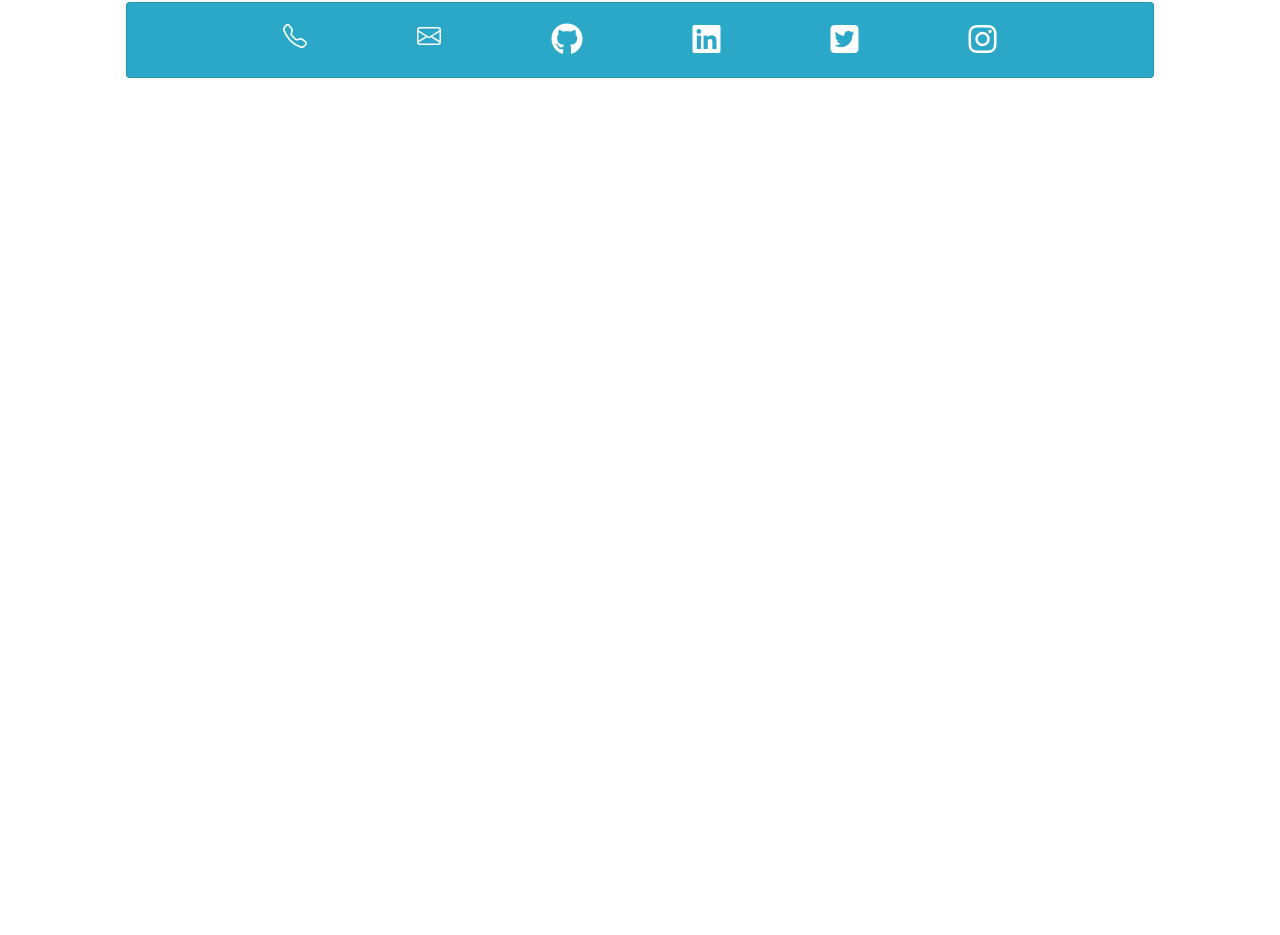
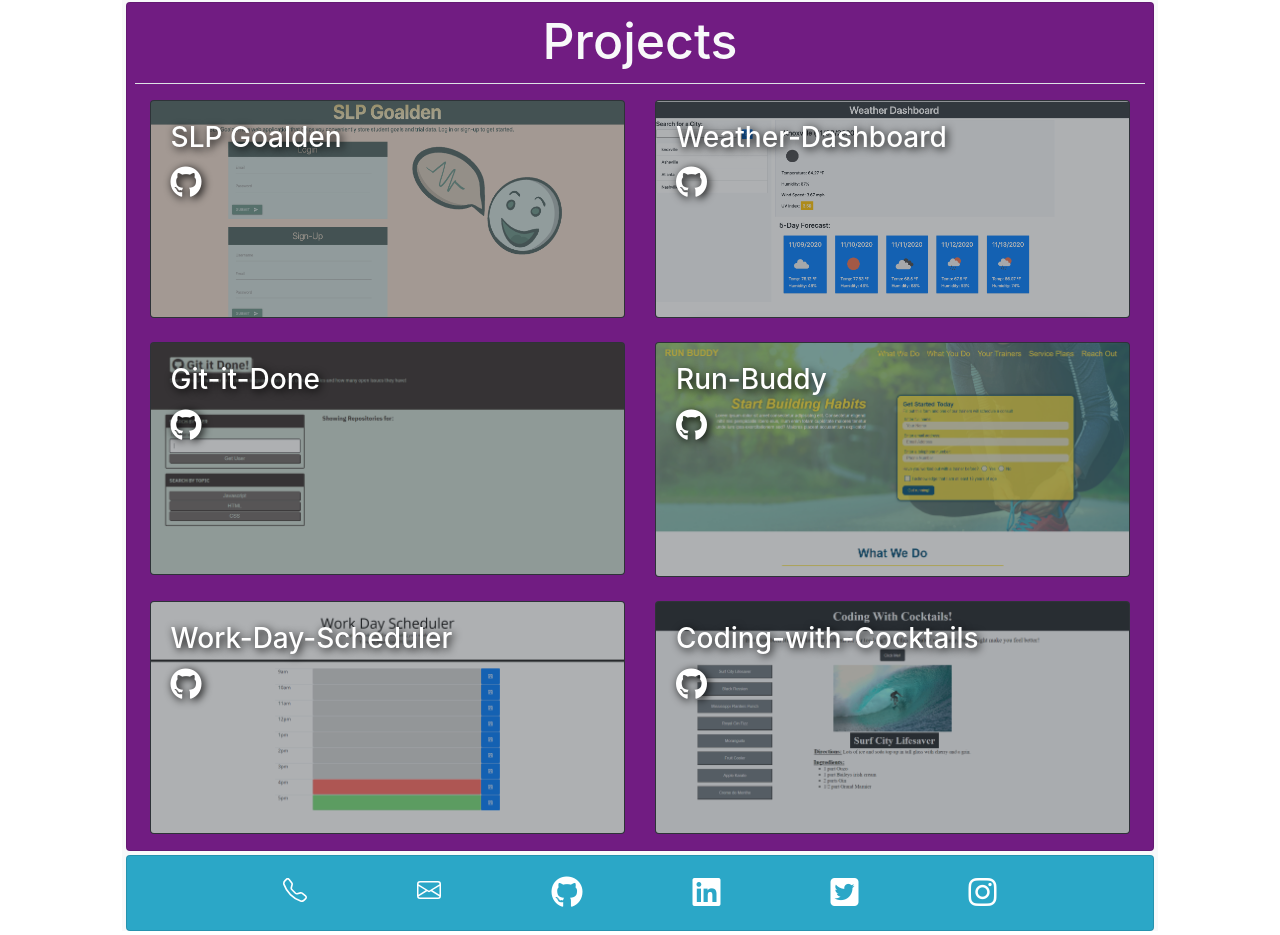
Before and after one commit to fancibleunicorn/r-portfolio, a React (Create React App) app: page / in a window 1280 px wide. Shown: the part 741-1676 px from the top of the page. Before the commit the page ends 823 px from the top, so only its background shows below. Built offline with nearby package versions, Linux system fonts and the light colour scheme.

Commit message:
addded proejects section, reformatted project tiles, and added repo links

```diff
--- a/src/App.js
+++ b/src/App.js
@@ -2,13 +2,15 @@ import './App.css';
 import Nav from './components/Nav';
 import Main from './components/Main';
 import Footer from './components/Footer';
+import Projects from './components/Projects';
 
 function App() {
   return (
     <body className="bg-light">
-       <Nav></Nav>
-       <Main></Main>
-       <Footer></Footer>
+      <Nav></Nav>
+      <Main></Main>
+      <Projects></Projects>
+      <Footer></Footer>
     </body>
   );
 }
--- /dev/null
+++ b/src/components/Projects/index.js
@@ -0,0 +1,85 @@
+import React from 'react';
+import GoaldenPic from '../../images/SLP Goalden-resize.png'
+import WeatherDashboardPic from '../../images/weather-dashboard.png';
+import GitItDonePic from '../../images/git-it-done.PNG';
+import RunBuddyPic from '../../images/run-buddy.png';
+import WorkDaySchedulerPic from '../../images/work-day-scheduler.PNG';
+import CodingWithCockailsPic from '../../images/coding-with-cocktails.PNG';
+
+function Projects() {
+    return(
+        <section id="work" className="work card text-light p-2 m-1">
+            <div className="border-bottom">
+                <h2 className="section-header card-title text-center">
+                    Projects
+                </h2>
+            </div>
+        <div className="container projects pt-3">
+            <div className="row pb-3">
+                <div className="col-md-6 project pb-2">
+                    <a className="card bg-dark text-white" href="https://mighty-falls-97052.herokuapp.com/" >
+                        <img src={`${GoaldenPic}`} className=" card-img" width='cover' height='cover' alt="SLP Goalden Website"/>
+                        <div className="card-img-overlay">
+                            <h3 className="card-title">SLP Goalden</h3>
+                            <a href="https://github.com/Craig5117/slp-goalden" class="text-white "><i class="fab fa-github fa-2x"></i></a>
+                        </div>
+                    </a>
+                </div>
+
+                <div className="col-md-6 project pb-2">
+                    <a className="card bg-dark text-white" href="https://fancibleunicorn.github.io/weather-dashboard/" >
+                        <img src={`${WeatherDashboardPic}`} className="card-img" width='cover' height='cover' alt="Run-Buddy Website"/>
+                        <div className="card-img-overlay">
+                            <h3 className="card-title">Weather-Dashboard</h3>
+                            <a href="https://github.com/FancibleUnicorn/weather-dashboard" class="text-white "><i class="fab fa-github fa-2x"></i></a>
+                        </div>
+                    </a>
+                </div>
+            </div>
+            <div className="row pb-3">
+                <div className="col-md-6 project pb-2">
+                    <a className="card bg-dark text-white" href="https://fancibleunicorn.github.io/git-it-done/" >
+                        <img src={`${GitItDonePic}`} className="card-img" width='cover' height='cover' alt="Run-Buddy Website"/>
+                        <div className="card-img-overlay">
+                            <h3 className="card-title">Git-it-Done</h3>
+                            <a href="https://github.com/FancibleUnicorn/git-it-done" class="text-white "><i class="fab fa-github fa-2x"></i></a>
+                        </div>
+                    </a>
+                </div>
+
+                <div className="project col-md-6 pb-2">
+                    <a className="card bg-dark text-white" href="https://fancibleunicorn.github.io/run-buddy/" >
+                        <img src={`${RunBuddyPic}`} className="card-img" width='cover' height='cover' alt="Run-Buddy Website"/>
+                        <div className="card-img-overlay">
+                            <h3 className="card-title">Run-Buddy</h3>
+                            <a href="https://github.com/FancibleUnicorn/run-buddy" class="text-white "><i class="fab fa-github fa-2x"></i></a>
+                        </div>
+                    </a>
+                </div>
+            </div>
+            <div className="row">
+                <div className="col-md-6 project pb-2">
+                    <a className="card bg-dark text-white" href="https://fancibleunicorn.github.io/work-day-scheduler/" >
+                        <img src={`${WorkDaySchedulerPic}`} className="card-img" width='cover' height='cover' alt="Run-Buddy Website"/>
+                        <div className="card-img-overlay">
+                            <h3 className="card-title">Work-Day-Scheduler</h3>
+                            <a href="https://github.com/FancibleUnicorn/work-day-scheduler" class="text-white "><i class="fab fa-github fa-2x"></i></a>
+                        </div>
+                    </a>
+                </div>
+                <div className="col-md-6 project pb-2">
+                    <a className="card bg-dark text-white" href="https://ondayko14.github.io/coding-with-cocktails/" >
+                        <img src={`${CodingWithCockailsPic}`} className=" card-img" width='cover' height='cover' alt="Run-Buddy Website"/>
+                        <div className="card-img-overlay">
+                            <h3 className="card-title">Coding-with-Cocktails</h3>
+                            <a href="https://github.com/Ondayko14/coding-with-cocktails" class="text-white "><i class="fab fa-github fa-2x"></i></a>
+                        </div>
+                    </a>
+                </div>
+            </div>
+        </div>
+    </section>
+    )
+}
+
+export default Projects;
```
Also changed, not shown: src/images/SLP Goalden-resize.png (added).
